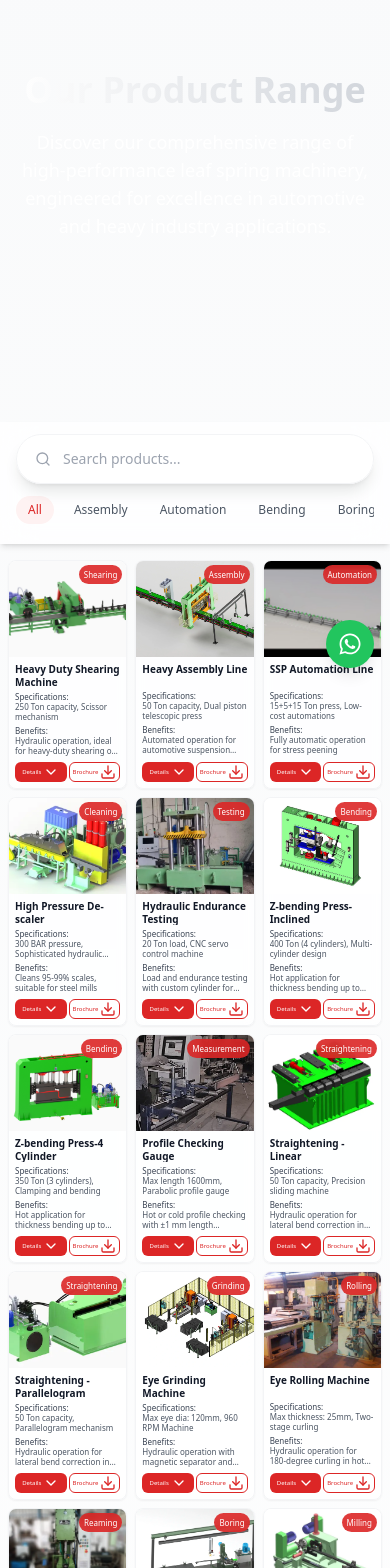
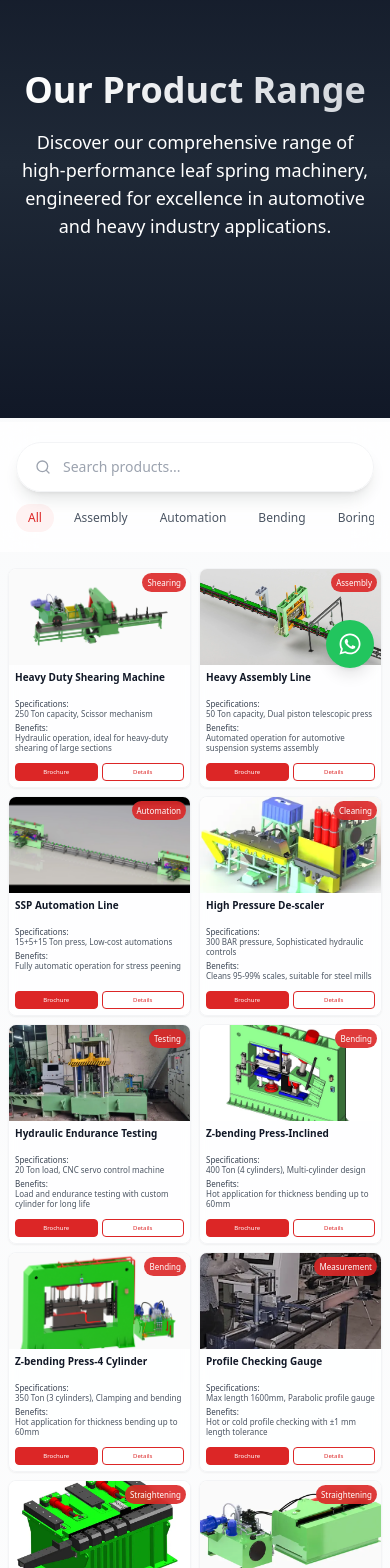
Before and after one commit to kavish22/leaf-spring-website, a Next.js app: page /products in a window 390 px wide. Shown: the part 160-1728 px from the top of the page. Built offline with nearby package versions, Linux system fonts and the light colour scheme.

Commit message:
Add files via upload

```diff
--- a/app/layout.tsx
+++ b/app/layout.tsx
@@ -20,8 +20,8 @@ export default function RootLayout({
   children: React.ReactNode
 }) {
   return (
-    <html lang="en">
-      <body className="min-h-screen">
+    <html lang="en" className="!scroll-smooth">
+      <body className="min-h-screen overflow-x-hidden overflow-y-auto">
         <Header />
         <main>
           {children}
--- a/app/page.tsx
+++ b/app/page.tsx
@@ -69,7 +69,7 @@ const InfiniteClientCarousel = ({ clients }: { clients: Client[] }) => {
         {clients.map((client, index) => (
           <Card
             key={`client-${index}`}
-            className="w-[200px] flex-shrink-0 bg-white hover:shadow-lg transition-shadow duration-300"
+            className="w-[200px] flex-shrink-0 bg-white hover:shadow-lg transition-shadow duration-300 border border-red-600"
           >
             <CardContent className="flex aspect-square items-center justify-center p-6">
               <Image
@@ -149,13 +149,14 @@ const clients = [
 ];
 
 export default function HomePage() {
-  // Add scroll animation hooks
-  const { scrollYProgress } = useScroll()
+  const { scrollYProgress } = useScroll({
+    axis: 'y'
+  })
   const opacity = useTransform(scrollYProgress, [0, 0.2], [1, 0])
 
   return (
     <>
-      <main className="bg-gradient-to-b from-gray-50 to-white">
+      <main className="bg-gradient-to-b from-gray-50 to-white w-full overflow-x-hidden">
         {/* Hero Section */}
         <section className="relative min-h-[90vh] flex items-center overflow-hidden">
           {/* Enhanced gradient overlay */}
@@ -331,8 +332,8 @@ export default function HomePage() {
           </div>
         </section>
 
-        {/* View All Products Button - Added space at top */}
-        <div className="py-4 md:py-6 -mt-12 md:-mt-20 bg-gradient-to-b from-white to-gray-50">
+        {/* View All Products Button - Adjusted spacing */}
+        <div className="-mt-16 md:-mt-24 py-4 md:py-6 bg-gradient-to-b from-white to-gray-50">
           <div className="container mx-auto px-4">
             <motion.div
               initial={{ opacity: 0, y: 20 }}
@@ -431,7 +432,10 @@ export default function HomePage() {
                 { metric: "90%", description: "Reduction in Downtime" },
                 { metric: "50+", description: "Global Clients Served" },
               ].map((item, index) => (
-                <div key={index} className="bg-gray-900 p-8 rounded-lg shadow-lg text-center transition-all duration-300 hover:shadow-xl hover:bg-gray-800 border border-gray-800">
+                <div
+                  key={index}
+                  className="bg-black/50 backdrop-blur-sm border border-gray-800 shadow-[0_0_1px_rgba(255,255,255,0.1)] p-8 rounded-lg text-center transition-all duration-300 hover:shadow-xl hover:bg-gray-800"
+                >
                   <h3 className="text-5xl font-bold text-red-500 mb-4">{item.metric}</h3>
                   <p className="text-xl text-gray-300">{item.description}</p>
                 </div>
@@ -479,11 +483,11 @@ export default function HomePage() {
               transition={{ duration: 0.8 }}
               className="text-center text-white"
             >
-              <h2 className="text-3xl md:text-4xl font-bold mb-6 md:mb-8">
+              <h2 className="text-2xl md:text-4xl font-bold mb-6 md:mb-8">
                 Explore Our Full Range of Leaf Spring Manufacturing Solutions
               </h2>
-              <Link href="/products" className="inline-flex items-center bg-white text-red-600 border-2 border-red-600 hover:bg-red-600 hover:text-white hover:border-2 hover:border-white transition-colors px-8 py-3 rounded-md font-bold">
-                Browse Our Products <ChevronRight className="ml-2 h-4 w-4" />
+              <Link href="/products" className="inline-flex items-center bg-white text-red-600 border-2 border-red-600 hover:bg-red-600 hover:text-white hover:border-2 hover:border-white transition-colors px-6 md:px-8 py-2 md:py-3 rounded-md font-bold text-sm md:text-base">
+                Browse Our Products <ChevronRight className="ml-2 h-3 w-3 md:h-4 md:w-4" />
               </Link>
             </motion.div>
           </div>
--- a/app/products/page.tsx
+++ b/app/products/page.tsx
@@ -4,17 +4,16 @@ import { useState, useEffect, useCallback, useRef, useMemo } from 'react'
 import { Button } from "@/components/ui/button"
 import { Card, CardContent, CardDescription, CardFooter, CardHeader, CardTitle } from "@/components/ui/card"
 import { Badge } from "@/components/ui/badge"
-import { X, ChevronDown, Download, ChevronRight, Search, Filter } from 'lucide-react'
+import { X, ChevronDown, Download, ChevronRight, Search, Filter, ShoppingCart, Plus, FileText, Info } from 'lucide-react'
 import Image from 'next/image'
 import Link from 'next/link'
 import WhatsAppButton from '@/components/shared/whatsapp-button'
-import { motion, useScroll, useTransform } from 'framer-motion'
 import { useVirtualizer } from '@tanstack/react-virtual';
 import { ErrorBoundary } from 'react-error-boundary';
-import { useInView } from 'react-intersection-observer'
 import { Skeleton } from "@/components/ui/skeleton"
 import { debounce } from 'lodash';
 import { cn } from "@/lib/utils"
+import { useInView } from 'react-intersection-observer';
 
 interface Product {
   title: string;
@@ -376,14 +375,12 @@ interface ProductCardProps {
 }
 
 const ProductCard = ({ product, index, isSlideOpen, onSlideToggle, onLearnMore }: ProductCardProps) => {
+  const handleBrochure = (product: Product) => {
+    console.log('Download brochure for:', product.title);
+  };
+
   return (
-    <motion.div
-      className="relative w-full h-full"
-      initial={{ opacity: 0, y: 20 }}
-      whileInView={{ opacity: 1, y: 0 }}
-      viewport={{ once: true }}
-      transition={{ duration: 0.5, delay: index * 0.1 }}
-    >
+    <div className="relative w-full h-full">
       <Card className="overflow-hidden transition-all duration-300 hover:shadow-lg group flex flex-col h-full bg-white/80 backdrop-blur-sm border border-gray-100">
         {/* Image Container */}
         <div className="relative h-24 xs:h-32 sm:h-48 lg:h-52 overflow-hidden">
@@ -418,24 +415,34 @@ const ProductCard = ({ product, index, isSlideOpen, onSlideToggle, onLearnMore }
             </div>
           </div>
 
-          {/* Buttons Container - Further refined for mobile */}
-          <div className="grid grid-cols-2 gap-0.5 xs:gap-1 sm:gap-2 mt-auto">
+          {/* Action Buttons Container */}
+          <div className="mt-1 xs:mt-1.5 sm:mt-4 grid grid-cols-2 gap-1 xs:gap-1.5 sm:block sm:space-y-2">
             <Button
-              className="h-5 xs:h-6 sm:h-9 text-[6px] xs:text-[8px] sm:text-sm bg-red-600 text-white hover:bg-red-700 transition-all duration-300 px-0.5 xs:px-1 sm:px-4 flex items-center justify-center"
+              className={cn(
+                "w-full text-white bg-red-600 hover:bg-red-700",
+                "h-4 xs:h-5 sm:h-8",
+                "text-[6px] xs:text-[7px] sm:text-xs",
+                "rounded px-1 xs:px-2 sm:px-4",
+                "flex items-center justify-center",
+                "border border-red-600 sm:border-transparent"
+              )}
+              onClick={() => handleBrochure(product)}
+            >
+              <FileText className="hidden sm:inline-block sm:mr-2 sm:h-4 sm:w-4" />
+              Brochure
+            </Button>
+            <Button
+              className={cn(
+                "w-full bg-white text-red-600 border border-red-600 hover:bg-red-50",
+                "h-4 xs:h-5 sm:h-8",
+                "text-[6px] xs:text-[7px] sm:text-xs",
+                "rounded px-1 xs:px-2 sm:px-4",
+                "flex items-center justify-center"
+              )}
               onClick={() => onSlideToggle(index)}
             >
-              <span className="flex items-center">
+              <Info className="hidden sm:inline-block sm:mr-2 sm:h-4 sm:w-4" />
               Details
-                <ChevronDown className={`ml-0.5 xs:ml-1 sm:ml-1.5 h-1.5 w-1.5 xs:h-2 xs:w-2 sm:h-4 sm:w-4 transition-transform duration-300 ${isSlideOpen ? 'rotate-180' : ''}`} />
-              </span>
-            </Button>
-            <Button
-              className="h-5 xs:h-6 sm:h-9 text-[6px] xs:text-[8px] sm:text-sm bg-white text-red-600 border border-red-600 hover:bg-red-50 px-0.5 xs:px-1 sm:px-4 flex items-center justify-center"
-            >
-              <span className="flex items-center">
-                Brochure
-                <Download className="ml-0.5 xs:ml-1 sm:ml-1.5 h-1 w-1 xs:h-1.5 xs:w-1.5 sm:h-4 sm:w-4" />
-              </span>
             </Button>
           </div>
         </div>
@@ -452,30 +459,34 @@ const ProductCard = ({ product, index, isSlideOpen, onSlideToggle, onLearnMore }
             top: '56px',
           }}
         >
-          {/* Header */}
-          <div className="sticky top-0 bg-white/95 backdrop-blur-sm p-1.5 xs:p-2 sm:p-4 border-b flex justify-between items-center">
-            <h3 className="text-[10px] xs:text-xs sm:text-lg font-bold text-gray-900 pr-2">{product.title}</h3>
+          {/* Extra Compact Header */}
+          <div className="sticky top-0 bg-white/95 backdrop-blur-sm p-1 xs:p-1.5 sm:p-4 border-b flex justify-between items-center">
+            <h3 className="text-[10px] xs:text-xs sm:text-lg font-bold text-gray-900 pr-2 line-clamp-2">{product.title}</h3>
             <button
               onClick={() => onSlideToggle(index)}
-              className="p-1 xs:p-1.5 sm:p-2 hover:bg-gray-100 rounded-full"
+              className="p-0.5 hover:bg-gray-100 rounded-full flex-shrink-0"
             >
-              <X className="h-2.5 w-2.5 xs:h-3 xs:w-3 sm:h-5 sm:w-5 text-gray-500" />
+              <X className="h-3 w-3 xs:h-3.5 xs:w-3.5 sm:h-5 sm:w-5 text-gray-500" />
             </button>
           </div>
 
-          {/* Content - with flex-grow to push footer down */}
+          {/* Content - Maximum Space for Details */}
           <div className="flex-grow overflow-y-auto">
             <div className="p-1.5 xs:p-2 sm:p-4">
               {/* Mobile-Only Technical Details */}
               <div className="block sm:hidden">
-                <ul className="grid grid-cols-1 gap-1.5 text-[7px] xs:text-[8px] text-gray-600">
+                {/* Technical Details Section */}
+                <div>
+                  <h4 className="text-[8px] xs:text-[10px] font-semibold text-gray-900 mb-1">Technical Details</h4>
+                  <ul className="space-y-[2px] xs:space-y-1">
                     {product.details.map((detail, i) => (
                       <li key={i} className="flex items-start">
-                      <ChevronRight className="h-1.5 w-1.5 xs:h-2 xs:w-2 sm:h-4 sm:w-4 text-red-500 mt-0.5 flex-shrink-0" />
-                      <span className="ml-1 xs:ml-1.5 sm:ml-2">{detail}</span>
+                        <ChevronRight className="h-1.5 w-1.5 xs:h-2 xs:w-2 text-red-500 mt-[3px] flex-shrink-0" />
+                        <span className="ml-0.5 text-[7px] xs:text-[9px] text-gray-600 leading-tight">{detail}</span>
                       </li>
                     ))}
                   </ul>
+                </div>
               </div>
 
               {/* Desktop Content - Hidden on Mobile */}
@@ -505,11 +516,11 @@ const ProductCard = ({ product, index, isSlideOpen, onSlideToggle, onLearnMore }
             </div>
           </div>
 
-          {/* Footer - will stay at bottom due to flex layout */}
+          {/* Extra Compact Footer */}
           <div className="bg-white/95 backdrop-blur-sm border-t">
-            <div className="p-1.5 xs:p-2 sm:p-4">
+            <div className="p-1 xs:p-1.5 sm:p-4">
               <Button
-                className="w-full h-5 xs:h-6 sm:h-10 text-[7px] xs:text-[8px] sm:text-sm bg-red-600 text-white hover:bg-red-700"
+                className="w-full h-6 xs:h-7 sm:h-10 text-[8px] xs:text-[10px] sm:text-sm bg-red-600 text-white hover:bg-red-700"
                 onClick={() => onSlideToggle(index)}
               >
                 Close
@@ -518,7 +529,7 @@ const ProductCard = ({ product, index, isSlideOpen, onSlideToggle, onLearnMore }
           </div>
         </div>
       </Card>
-    </motion.div>
+    </div>
   );
 };
 
@@ -585,13 +596,7 @@ const FloatingFilterBar = ({
   isVisible: boolean;
 }) => {
   return (
-    <motion.div
-      initial={{ y: -20, opacity: 0 }}
-      animate={{
-        y: isVisible ? 0 : -20,
-        opacity: isVisible ? 1 : 0
-      }}
-      transition={{ duration: 0.3 }}
+    <div
       className={cn(
         "w-full bg-white/80 backdrop-blur-lg shadow-md py-4",
         isVisible ? "fixed top-[80px] z-30" : "relative"
@@ -644,7 +649,7 @@ const FloatingFilterBar = ({
           </div>
         </div>
       </div>
-    </motion.div>
+    </div>
   );
 };
 
@@ -653,9 +658,6 @@ export default function ProductsPage() {
   const [isSlideOpen, setIsSlideOpen] = useState(false);
   const [selectedProduct, setSelectedProduct] = useState<Product | null>(null);
   const [isSearchExpanded, setIsSearchExpanded] = useState(false);
-  const { scrollYProgress } = useScroll()
-  const opacity = useTransform(scrollYProgress, [0, 0.2], [1, 0])
-  const scale = useTransform(scrollYProgress, [0, 0.2], [1, 0.8])
 
   const handleSlideToggle = (index: number) => {
     setOpenSlide(openSlide === index ? null : index);
@@ -685,12 +687,6 @@ export default function ProductsPage() {
   const handleImageError = (e: React.SyntheticEvent<HTMLImageElement, Event>) => {
     e.currentTarget.src = '/fallback-image.jpg';
   };
-
-  // Add intersection observer for animation on scroll
-  const [ref, firstInView] = useInView({
-    threshold: 0.2,
-    triggerOnce: true
-  });
 
   // Add this useEffect
   useEffect(() => {
@@ -747,15 +743,15 @@ export default function ProductsPage() {
   // Separate immediate input update from debounced search
   const debouncedSearch = useCallback(
     debounce((value: string) => {
-      productsRef.current?.scrollIntoView({ behavior: 'smooth' });
+      document.getElementById('products-section')?.scrollIntoView({ behavior: 'smooth' });
     }, 300),
     []
   );
 
   // Update the input handler
   const handleSearchInput = (e: React.ChangeEvent<HTMLInputElement>) => {
-    setSearchQuery(e.target.value);  // Immediate update
-    debouncedSearch(e.target.value); // Debounced scroll
+    setSearchQuery(e.target.value);
+    debouncedSearch(e.target.value);
   };
 
   // Update the input element
@@ -773,12 +769,11 @@ export default function ProductsPage() {
 
   const [isFilterVisible, setIsFilterVisible] = useState(false);
 
-  // Add intersection observer for products section
-  const productsRef = useRef<HTMLDivElement>(null);
-  const { ref: intersectionRef, inView } = useInView({
-    threshold: 0,
-    rootMargin: "-90% 0px 0px 0px"
-  });
+  // Create a separate ref for scrolling
+  const scrollRef = useRef<HTMLDivElement>(null);
+
+  // Use this for the intersection observer
+  const { ref: productsRef, inView } = useInView();
 
   // Update filter visibility based on scroll position
   useEffect(() => {
@@ -806,7 +801,7 @@ export default function ProductsPage() {
 
   const onCategorySelect = (category: string | null) => {
     setSelectedCategory(category);
-    productsRef.current?.scrollIntoView({ behavior: 'smooth' });
+    document.getElementById('products-section')?.scrollIntoView({ behavior: 'smooth' });
   };
 
   // Add click outside handler
@@ -826,45 +821,31 @@ export default function ProductsPage() {
       <main className="min-h-screen bg-gradient-to-b from-gray-50 to-white">
         {/* Hero Section */}
         <section className="relative h-[60vh] sm:h-[calc(100vh-56px)] flex items-center justify-center overflow-hidden">
-          <motion.div
-            className="absolute inset-0 z-0 bg-gradient-to-b from-gray-900 via-gray-800 to-gray-900"
-            style={{ opacity, scale }}
-          >
-            {/* Removed Image component */}
-          </motion.div>
+          <div className="absolute inset-0 z-0 bg-gradient-to-b from-gray-900 via-gray-800 to-gray-900">
+          </div>
           <div className="relative z-10 text-center text-white px-4 max-w-4xl mx-auto">
-            <motion.h1
-              className="text-4xl sm:text-5xl md:text-7xl font-bold mb-4 sm:mb-8 leading-tight bg-clip-text text-transparent bg-gradient-to-r from-white to-gray-300"
-              initial={{ opacity: 0, y: 20 }}
-              animate={{ opacity: 1, y: 0 }}
-              transition={{ duration: 0.8 }}
-            >
+            <h1 className="text-4xl sm:text-5xl md:text-7xl font-bold mb-4 sm:mb-8 leading-tight bg-clip-text text-transparent bg-gradient-to-r from-white to-gray-300">
               Our Product Range
-            </motion.h1>
-            <motion.p
-              className="text-lg sm:text-xl md:text-2xl mb-6 sm:mb-10"
-              initial={{ opacity: 0, y: 20 }}
-              animate={{ opacity: 1, y: 0 }}
-              transition={{ duration: 0.8, delay: 0.2 }}
-            >
+            </h1>
+            <p className="text-lg sm:text-xl md:text-2xl mb-6 sm:mb-10">
               Discover our comprehensive range of high-performance leaf spring machinery, engineered for excellence in automotive and heavy industry applications.
-            </motion.p>
+            </p>
           </div>
         </section>
 
         {/* Observer at end of hero section */}
         <div ref={heroEndRef} className="h-1" />
 
-        {/* Filter Section - Now positioned correctly */}
-        <div className="sticky top-[56px] z-40 bg-white/80 backdrop-blur-lg shadow-md py-3 sm:py-4">
-          <div className="container mx-auto px-4">
+        {/* Filter Section */}
+        <div className="sticky top-[56px] z-40 bg-white/80 backdrop-blur-lg sm:bg-transparent sm:backdrop-blur-none py-3 sm:py-4">
+          <div className="container mx-auto px-4 mt-2 sm:mt-0">
             <div className="max-w-2xl mx-auto bg-white/95 backdrop-blur-lg rounded-full shadow-lg border border-gray-100 p-1.5 sm:p-2 flex items-center gap-2">
               {/* Search Container */}
               <div className={cn(
                 "relative flex-1 search-container transition-all duration-300",
                 isSearchExpanded ? "flex-grow" : "w-full sm:w-48"
               )}>
-                <div className="relative flex items-center">
+                <div className="relative flex items-center w-full">
                   <Search
                     className={cn(
                       "absolute left-3 h-4 w-4 transition-all duration-300",
@@ -872,27 +853,31 @@ export default function ProductsPage() {
                     )}
                     onClick={() => setIsSearchExpanded(true)}
                   />
+                  <div className="relative w-full">
                     <input
                       type="text"
                       placeholder="Search products..."
                       value={searchQuery}
                       onChange={handleSearchInput}
                       className={cn(
-                      "w-full pl-10 pr-4 py-2 rounded-full text-sm focus:outline-none transition-all duration-300",
+                        "w-full pl-10 pr-8 py-2 rounded-full text-sm focus:outline-none transition-all duration-300",
                         isSearchExpanded ? "bg-red-50 border border-red-100" : "bg-transparent"
                       )}
                       onFocus={() => setIsSearchExpanded(true)}
                     />
-                </div>
-                {isSearchExpanded && searchQuery && (
-                  <X
-                    className="absolute right-3 h-4 w-4 text-gray-400 hover:text-red-500 cursor-pointer"
+                    {isSearchExpanded && (
+                      <button
+                        className="absolute right-3 top-1/2 -translate-y-1/2 text-gray-400 hover:text-red-500"
                         onClick={() => {
                           setSearchQuery('');
                           setIsSearchExpanded(false);
                         }}
-                  />
+                      >
+                        <X className="h-4 w-4" />
+                      </button>
                     )}
+                  </div>
+                </div>
               </div>
 
               {/* Only show divider and categories when search is not expanded and screen is larger than mobile */}
@@ -964,17 +949,21 @@ export default function ProductsPage() {
         </div>
 
         {/* Products Section */}
-        <section ref={productsRef} className="py-4 sm:py-8 lg:py-16">
+        <section
+          ref={productsRef}
+          className="py-4 sm:py-8 lg:py-16"
+          id="products-section"
+        >
           <div className="container mx-auto px-2 sm:px-4">
-            <div className="grid grid-cols-3 xs:grid-cols-3 sm:grid-cols-2 lg:grid-cols-3 xl:grid-cols-4 gap-2 xs:gap-3 sm:gap-4 lg:gap-6">
+            <div className="grid grid-cols-2 xs:grid-cols-3 lg:grid-cols-4 gap-2 xs:gap-3 sm:gap-4">
               {searchedProducts.map((product, index) => (
                 <ProductCard
                   key={index}
                   product={product}
                   index={index}
                   isSlideOpen={openSlide === index}
-                  onLearnMore={() => handleLearnMore(product)}
                   onSlideToggle={handleSlideToggle}
+                  onLearnMore={handleLearnMore}
                 />
               ))}
             </div>
```
Also changed, not shown: app/about/page.tsx (+74 -64 lines). Lines whose indentation alone changed are shown as unchanged.
